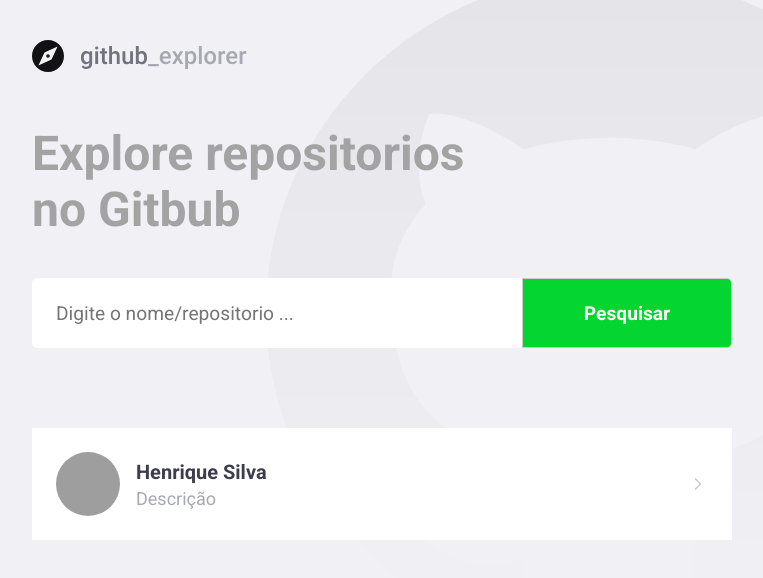
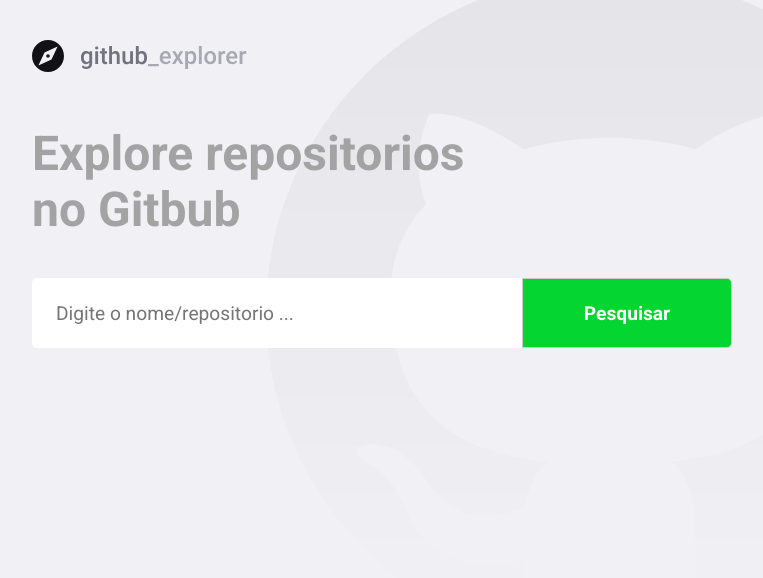
Before and after one commit to henriquerick12/github_explorer, a React (Vite) app: page / in a window 1280 px wide. Shown: the top 578 px of the page, without its empty margins (148-911 px from the left). Built offline with nearby package versions, Linux system fonts and the light colour scheme; grey boxes are pictures that could not be loaded.

Commit message:
Buscando dados da api

```diff
--- a/package.json
+++ b/package.json
@@ -11,6 +11,7 @@
   },
   "dependencies": {
     "@types/styled-components": "^5.1.34",
+    "axios": "^1.6.8",
     "polished": "^4.3.1",
     "react": "^18.2.0",
     "react-dom": "^18.2.0",
--- a/src/Pages/Home/index.tsx
+++ b/src/Pages/Home/index.tsx
@@ -1,33 +1,62 @@
+import { FormEvent, useEffect, useState } from "react";
+import { Container, Form, Repositories } from "./styled";
 import { Link } from "react-router-dom";
-import { Container, Form, Repositories } from "./styled";
 
-import {FiChevronRight} from 'react-icons/fi'
+import api from "../../services/api";
+
+import { FiChevronRight } from "react-icons/fi";
 import Logo from "../../assets/logo.svg";
 
+type repoType = {
+  full_name: string;
+  description: string;
+  owner: {
+    login: string;
+    avatar_url: string;
+  };
+};
+
 const Home: React.FC = () => {
+  const [repo, setRepo] = useState<repoType[]>([]);
+  const [newrepo, setNewRepo] = useState("");
+
+  async function handleAddRepo(e: FormEvent<HTMLFormElement>): Promise<void> {
+    e.preventDefault();
+
+    const response = await api.get(`repos/${newrepo}`);
+    setRepo([...repo, response.data]);
+    setNewRepo('')
+  }
+
+  useEffect(() => {}, []);
+
   return (
     <Container>
       <img src={Logo} alt="Logo" />
       <h1>Explore repositorios no Gitbub</h1>
 
-      <Form>
-        <input type="text" placeholder="Digite o nome/repositorio ..." />
+      <Form onSubmit={handleAddRepo}>
+        <input
+          value={newrepo}
+          onChange={(e) => setNewRepo(e.target.value)}
+          type="text"
+          placeholder="Digite o nome/repositorio ..."
+        />
         <button>Pesquisar</button>
       </Form>
 
       <Repositories>
-        <Link to={"/repositorio"}>
-          <img
-            src="https://avatars.githubusercontent.com/u/33300487?v=4"
-            alt="git"
-          />
-          <div>
-            <strong>Henrique Silva</strong>
-            <small>Descrição</small>
-          </div>
-
-          <FiChevronRight size={20}/>
-        </Link>
+        {repo &&
+          repo.map((item) => (
+            <Link key={item.full_name} to={"/repository"}>
+              <img src={item.owner.avatar_url} alt={item.owner.login} />
+              <div>
+                <strong>{item.full_name}</strong>
+                <small>{item.description}</small>
+              </div>
+              <FiChevronRight size={20} />
+            </Link>
+          ))}
       </Repositories>
     </Container>
   );
--- /dev/null
+++ b/src/services/api.ts
@@ -0,0 +1,7 @@
+import axios from 'axios'
+
+const api = axios.create({
+    baseURL:"https://api.github.com/"
+})
+
+export default api
```
Also changed, not shown: 1 other file (tests, documents, lock files or other folders).
